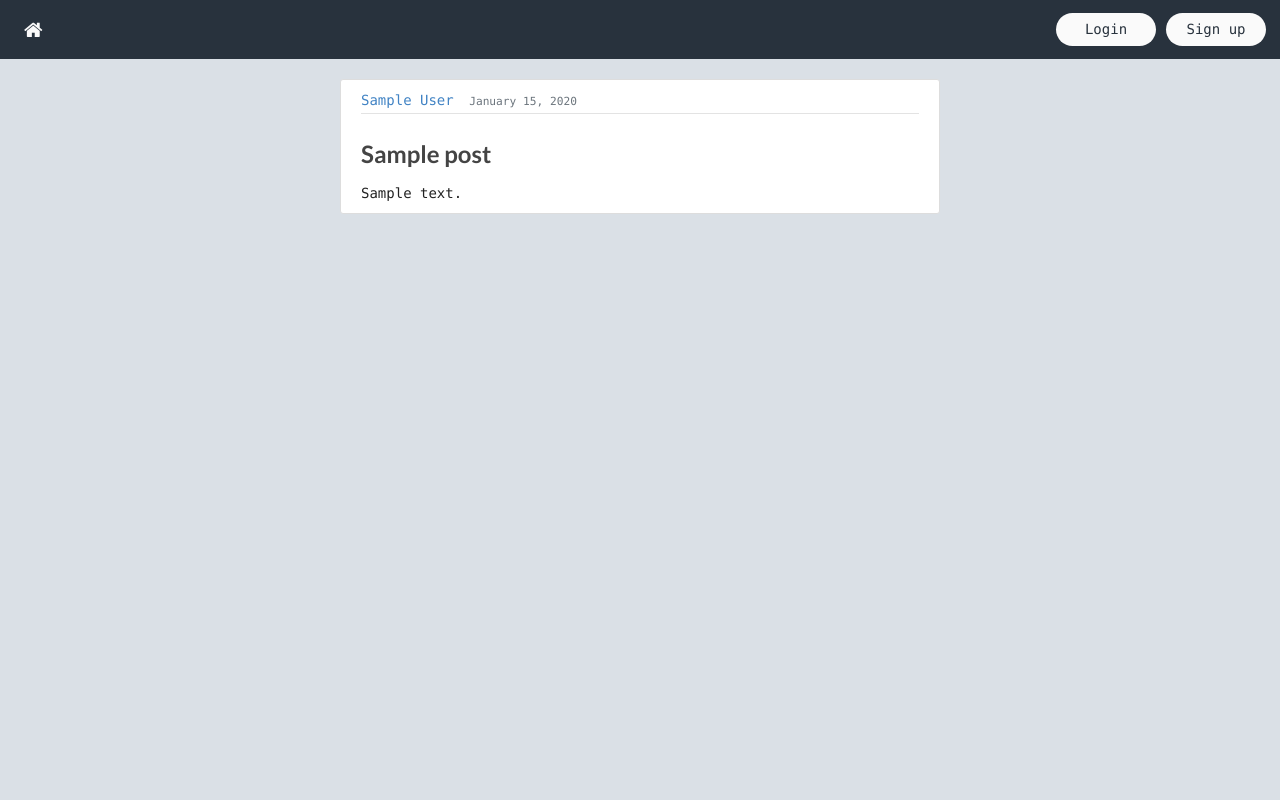
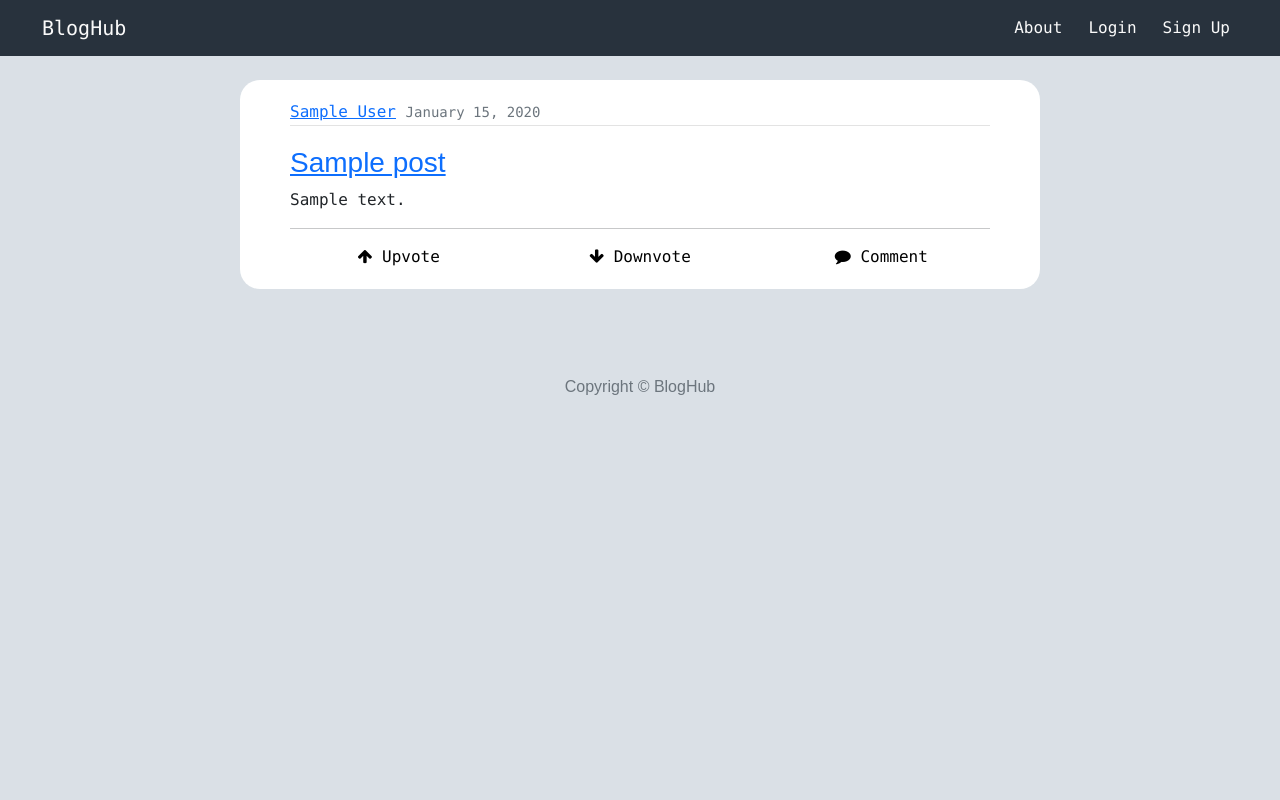
Before and after one commit to aman42-50/BlogHub, a Django app: template base/templates/base/home.html in a window 1280 px wide. Run offline with Django 3.2, Linux system fonts and the light colour scheme; the template is opened without the code that fills it: most values are stand-ins (such as "Sample title", 1, 10 or a date in 2020); some libraries are stand-ins or nearby versions.

Commit message:
updated templates

```diff
--- a/base/static/base/main.css
+++ b/base/static/base/main.css
@@ -1,103 +1,35 @@
-.btn {
-  background-color: #fafafa;
-  border: none;
-  color: #28323d;
-  padding: 6px 10px;
-  cursor: pointer;
+.link{
+  color: #fafafa;
+}
+.link:hover{
+  color: #EEEEEE;
+}
+.navbar{
+  background-color: #28323d;
+}
+body{
+  background-color: #dae0e6;
+  font-family: Monaco;
+}
+.container{
+  background-color: #ffffff;
+  max-width: 800px;
+  margin-top: 20px;
+  padding: 20px 50px;
   border-radius: 20px;
 }
-h1, h2, h3, h4, h5, h6 {
-  color: #28323d;
-  font-family: Monaco;
+.col-btn{
+  color: black;
+  text-align: center;
 }
-.btn:hover {
+.article-metadata {
+  padding-bottom: 1px;
+  margin-bottom: 20px;
+  border-bottom: 1px solid #e3e3e3
+}
+.btn{
   color: #fafafa;
   background-color: #28323d;
+  border-radius: 20px;
+  margin-bottom: 20px;
 }
-
-.btn2 {
-  background-color: #28323d;
-  border: none;
-  color: #fafafa;
-  padding: 6px 10px;
-  cursor: pointer;
-  font-family: Monaco;
-}
-.btn2:hover {
-  background-color: #fafafa;
-  color: #28323d;
-}
-.navbar-custom {
-  background-color: #28323d;
-}
-.navbar-custom .navbar-brand,
-.navbar-custom .navbar-text {
-  color: #fafafa;
-}
-.content-section {
-  background: #ffffff;
-  padding: 10px 20px;
-  border: 1px solid #dddddd;
-  border-radius: 3px;
-  margin-bottom: 20px;
-  margin-top: 25px;
-  margin: auto;
-  max-width: 400px;
-}
-
-.article-title {
-  color: #444444;
-}
-
-a.article-title:hover {
-  color: #428bca;
-  text-decoration: none;
-}
-
-.article-content {
-  white-space: pre-line;
-}
-
-.article-section {
-  background: #ffffff;
-  padding: 10px 20px;
-  border: 1px solid #dddddd;
-  border-radius: 3px;
-  margin-top: 50px;
-  margin: auto;
-  max-width: 600px;
-}
-
-.article-img {
-  height: 65px;
-  width: 65px;
-  margin-right: 16px;
-}
-
-.article-metadata {
-  padding-bottom: 1px;
-  margin-bottom: 4px;
-  border-bottom: 1px solid #e3e3e3
-}
-
-.article-metadata a:hover {
-  color: #333;
-  text-decoration: none;
-}
-
-.article-svg {
-  width: 25px;
-  height: 25px;
-  vertical-align: middle;
-}
-
-.account-img {
-  height: 125px;
-  width: 125px;
-  margin-right: 20px;
-  margin-bottom: 16px;
-}
-
-.account-heading {
-  font-size: 2.5rem;
-}
--- a/base/templates/base/base.html
+++ b/base/templates/base/base.html
@@ -2,54 +2,40 @@
 <!DOCTYPE html>
 <html>
   <head>
-    <meta charset="utf-8" />
-    <meta name="viewport" content="width=device-width, initial-scale=1" />
-    <link
-      rel="stylesheet"
-      href="https://stackpath.bootstrapcdn.com/bootstrap/4.4.1/css/bootstrap.min.css"
-      integrity="sha384-Vkoo8x4CGsO3+Hhxv8T/Q5PaXtkKtu6ug5TOeNV6gBiFeWPGFN9MuhOf23Q9Ifjh"
-      crossorigin="anonymous"
-    />
-    <link
-      rel="stylesheet"
-      href="https://stackpath.bootstrapcdn.com/font-awesome/4.7.0/css/font-awesome.min.css"
-      crossorigin="anonymous"
-    />
+    <meta charset="UTF-8">
+    <meta http-equiv="X-UA-Compatible" content="IE=edge">
+    <meta name="viewport" content="width=device-width, initial-scale=1.0">
     <link rel="stylesheet" href="https://cdnjs.cloudflare.com/ajax/libs/font-awesome/4.7.0/css/font-awesome.min.css">
+    <link href="https://cdn.jsdelivr.net/npm/bootstrap@5.2.3/dist/css/bootstrap.min.css" rel="stylesheet">
+    <script src="https://cdn.jsdelivr.net/npm/bootstrap@5.2.3/dist/js/bootstrap.bundle.min.js"></script>
     <link rel="stylesheet" type="text/css" href="{% static 'base/main.css' %}">
-    <link rel="stylesheet" href="https://cdn.jsdelivr.net/npm/semantic-ui@2.4.2/dist/semantic.min.css">
-    <script src="https://cdn.jsdelivr.net/npm/semantic-ui@2.4.2/dist/semantic.min.js"></script>
   </head>
-  <body style="background-color: #dae0e6; font-family: Monaco;">
-    <nav class="navbar-custom navbar navbar-expand-lg">
-      <button
-        class="navbar-toggler"
-        type="button"
-        data-toggle="collapse"
-        data-target="#navbar"
-      >
-        <span class="navbar-toggler-icon"></span>
-      </button>
-      <div class="collapse navbar-collapse" id="navbar" style="height: 45px">
-        <div class="navbar-nav mr-auto">
-          <a class="btn2" style="font-size: 20px;" id="home" href="/"><i class="fa fa-home"></i></a>
-          {% if user.is_authenticated %}
-            <a style="margin: auto; font-size: 17px; margin-left: 10px; color: #ffffff" id="create" href="{% url 'post-create' %}"><i class="fa fa-plus"> New Post</i></a>
-          {% endif %}
-        </div>
-        <div class="navbar-nav">
+  <body>
+    <nav class="navbar navbar-expand-sm fixed-top">
+      <div class="container-fluid">
+          <a class="navbar-brand nav-link link" style="margin-left: 30px;" href="{% url 'blog-home' %}">BlogHub</a>
 
-          {% if user.is_authenticated %}
-            <a class="btn" style="font-size: 14px; width:100px;" id="logout" href="{% url 'logout' %}">Logout</a>
-          {% else %}
-            <a class="btn" style="font-size: 14px; width:100px; margin-right: 10px;" id="login" href="{% url 'login' %}">Login</a>
-            <a class="btn" style="font-size: 14px; width:100px;" id="register" href="{% url 'register' %}">Sign up</a>
-          {% endif %}
-        </div>
+          <ul class="navbar-nav" style="padding-right: 30px;">
+              <li class="nav-item" style="margin-right: 10px;">
+                  <a class="nav-link link" href="#">About</a>
+              </li>
+              {% if user.is_authenticated %}
+                <li class="nav-item">
+                  <a class="nav-link link" href="{% url 'logout' %}">Logout</a>
+                </li>
+              {% else %}
+                <li class="nav-item" style="margin-right: 10px;">
+                    <a class="nav-link link" href="{% url 'login' %}">Login</a>
+                </li>
+                <li class="nav-item">
+                    <a class="nav-link link" href="{% url 'register' %}">Sign Up</a>
+                </li>
+              {% endif %}
+          </ul>
       </div>
     </nav>
 
-    <main role="main" class="container">
+    <div>
         <div>
           {% if messages %}
             {% for message in messages %}
@@ -58,23 +44,11 @@
               </div>
             {% endfor %}
           {% endif %}
-          <div class="container">{% block content %} {% endblock %}</div>
+          <div style="margin-top: 80px;">{% block content %} {% endblock %}</div>
         </div>
-    </main>
-    <script
-      src="https://code.jquery.com/jquery-3.2.1.slim.min.js"
-      integrity="sha384-KJ3o2DKtIkvYIK3UENzmM7KCkRr/rE9/Qpg6aAZGJwFDMVNA/GpGFF93hXpG5KkN"
-      crossorigin="anonymous"
-    ></script>
-    <script
-      src="https://cdnjs.cloudflare.com/ajax/libs/popper.js/1.12.9/umd/popper.min.js"
-      integrity="sha384-ApNbgh9B+Y1QKtv3Rn7W3mgPxhU9K/ScQsAP7hUibX39j7fakFPskvXusvfa0b4Q"
-      crossorigin="anonymous"
-    ></script>
-    <script
-      src="https://maxcdn.bootstrapcdn.com/bootstrap/4.0.0/js/bootstrap.min.js"
-      integrity="sha384-JZR6Spejh4U02d8jOt6vLEHfe/JQGiRRSQQxSfFWpi1MquVdAyjUar5+76PVCmYl"
-      crossorigin="anonymous"
-    ></script>
+    </div>
+    <footer class="py-3 bg-grey" style="margin:70px;">
+      <p class="m-0 text-dark text-center text-muted" style="font-family: sans-serif;">Copyright &copy; BlogHub</p>
+    </footer>
   </body>
 </html>
--- a/base/templates/base/home.html
+++ b/base/templates/base/home.html
@@ -1,15 +1,19 @@
 {% extends "base/base.html" %}
 {% block content %}
     {% for post in posts %}
-         <article class="media article-section" style="margin-top: 20px;">
-            <div class="media-body">
-                <div class="article-metadata">
-                    <a class="mr-2" href="#">{{ post.author }}</a>
-                    <small class="text-muted">{{ post.date_posted|date:"F d, Y" }}</small>
-                </div>
-                <h2><a class="article-title" href="{% url 'post-detail' post.id %}">{{ post.title }}</a></h2>
-                <p class="article-content">{{ post.content }}</p>
+        <div class="container">
+            <div class="article-metadata">
+                <a class="mr-2" href="#">{{ post.author }}</a>
+                <small class="text-muted">{{ post.date_posted|date:"F d, Y" }}</small>
             </div>
-         </article>
+            <h3 style="font-family: sans-serif;"><a class="article-title" href="{% url 'post-detail' post.id %}">{{ post.title }}</a></h3>
+            <p class="article-content">{{ post.content }}</p>
+            <hr>
+            <div class="row">
+                <a class="col col-btn" style="text-decoration:none" href="#"><i class="fa fa-arrow-up"></i> Upvote</a>
+                <a class="col col-btn" style="text-decoration:none" href="#"><i class="fa fa-arrow-down"></i> Downvote</a>
+                <a class="col col-btn" style="text-decoration:none" href="#"><i class="fa fa-comment"></i> Comment</a>
+              </div>
+        </div>
     {% endfor %}
 {% endblock content %}
--- a/base/templates/base/post_form.html
+++ b/base/templates/base/post_form.html
@@ -1,7 +1,7 @@
 {% extends "base/base.html" %}
 {% load crispy_forms_tags %}
 {% block content %}
-    <div class="content-section">
+    <div class="container">
         <form method="POST">
             {% csrf_token %}
             <fieldset class="form-group">
@@ -9,7 +9,7 @@
                 {{ form|crispy }}
             </fieldset>
             <div class="form-group">
-                <button class="btn btn-outline-info" type="submit">Post</button>
+                <button class="btn" type="submit">Post</button>
             </div>
         </form>
     </div>
--- a/bloghub/urls.py
+++ b/bloghub/urls.py
@@ -19,6 +19,7 @@ from django.urls import path, include
 from users import views as users_views
 from django.contrib.auth import views as auth_views
 from bloghub import settings
+from django.contrib.staticfiles.urls import staticfiles_urlpatterns
 
 urlpatterns = [
     path('admin/', admin.site.urls),
@@ -28,3 +29,5 @@ urlpatterns = [
     path('logout/', auth_views.LogoutView.as_view(next_page=settings.LOGOUT_REDIRECT_URL), name='logout'),
 
 ]
+
+urlpatterns += staticfiles_urlpatterns()
--- a/users/templates/users/login.html
+++ b/users/templates/users/login.html
@@ -1,7 +1,7 @@
 {% extends "base/base.html" %}
 {% load crispy_forms_tags %}
 {% block content %}
-    <div class="content-section" style="margin-top: 25px;">
+    <div class="container" style="margin-top: 25px; max-width: 500px;">
         <h1 style="text-align: center; font-family: Monaco;">Log In</h1>
         <form method="POST">
             {% csrf_token %}
@@ -9,7 +9,7 @@
                 {{ form|crispy }}
             </fieldset>
             <div class="form-group">
-                <button class="btn2 btn-outline-info" type="submit">Login</button>
+                <button class="btn" type="submit">Login</button>
             </div>
         </form>
         <div class="border-top pt-3">
--- a/users/templates/users/register.html
+++ b/users/templates/users/register.html
@@ -1,15 +1,15 @@
 {% extends "base/base.html" %}
 {% load crispy_forms_tags %}
 {% block content %}
-    <div class="content-section" style="margin-top: 25px;">
-        <h1 style="text-align: center; font-family: Monaco;">Join Today</h1>
+    <div class="container" style="max-width: 600px;">
+        <h1 style="text-align: center; font-family: Monaco;">Join BlogHub Today</h1>
         <form method="POST">
             {% csrf_token %}
             <fieldset class="form-group">
                 {{ form|crispy }}
             </fieldset>
             <div class="form-group">
-                <button class="btn2 btn-outline-info" type="submit">Sign Up</button>
+                <button class="btn" type="submit">Sign Up</button>
             </div>
         </form>
         <div class="border-top pt-3">
```
Also changed, not shown: base/templates/base/post_confirm_delete.html (+4 -4 lines), base/templates/base/post_detail.html (+4 -4 lines), base/templates/base/test.html (deleted, +0 -59 lines), bloghub/settings.py (+9 -1 lines), db.sqlite3.
